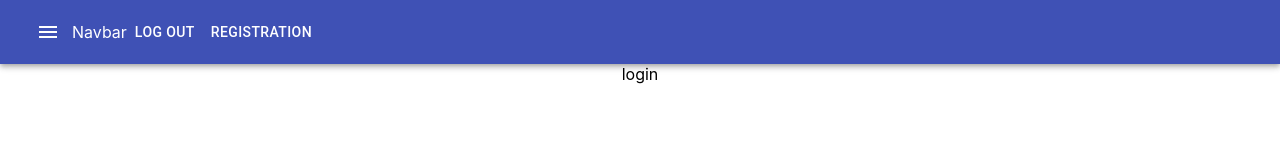
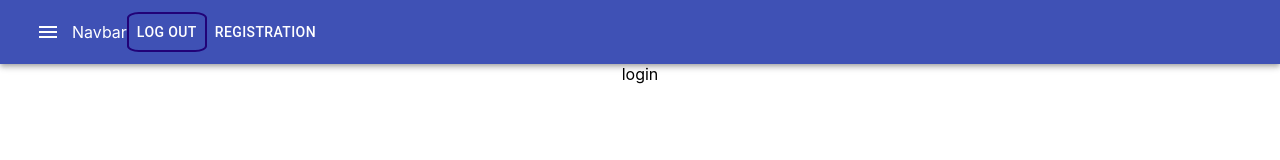
Before and after one commit to kRenelt/clientRaceForCash, a React (Create React App) app in the folder raceforcash/: page / in a window 1280 px wide. Shown: the top 160 px of the page. Built offline with nearby package versions, Linux system fonts and the light colour scheme.

Commit message:
added bootstrap and registration button to navbar

```diff
--- a/raceforcash/package.json
+++ b/raceforcash/package.json
@@ -12,7 +12,9 @@
     "@types/jest": "^24.9.1",
     "@types/node": "^12.12.53",
     "axios": "^0.19.2",
+    "bootstrap": "^4.5.0",
     "react": "^16.13.1",
+    "react-bootstrap": "^1.3.0",
     "react-dom": "^16.13.1",
     "react-redux": "^7.2.1",
     "react-router": "^5.2.0",
--- /dev/null
+++ b/raceforcash/src/components/navbar/navbar.component.css
@@ -0,0 +1,6 @@
+.logOut {
+    display: flex;
+    float: right;
+    border: 2px solid rgb(33, 2, 119);
+    border-radius: 15%;
+}
--- a/raceforcash/src/components/navbar/navbar.component.tsx
+++ b/raceforcash/src/components/navbar/navbar.component.tsx
@@ -2,6 +2,7 @@ import React from 'react';
 import { RouteComponentProps, withRouter } from 'react-router';
 import { Button, AppBar, Toolbar, IconButton, Menu, MenuItem } from '@material-ui/core';
 import MenuIcon from '@material-ui/icons/Menu';
+import './navbar.component.css';
 
 export const NavbarComponent: React.FC<RouteComponentProps> = (props) => {
 
@@ -24,8 +25,8 @@ export const NavbarComponent: React.FC<RouteComponentProps> = (props) => {
                     color="inherit"
                   >
                     <MenuIcon />
-                  </IconButton>
-                  <Menu
+             </IconButton>
+            <Menu
                     id="menu-appbar"
                     anchorEl={anchorEl}
                     anchorOrigin={{
@@ -42,10 +43,12 @@ export const NavbarComponent: React.FC<RouteComponentProps> = (props) => {
                   >
                     <MenuItem onClick={() => props.history.push('/stable')}>Stable</MenuItem>
                     <MenuItem onClick={() => props.history.push('/home')}>Races</MenuItem>
-                  </Menu>
+            </Menu>
             Navbar
             <div className="logOut">
                <Button color="inherit"  onClick={() => logOutButton()} >Log Out</Button>
+               </div>
+               <div>
                <Button color="inherit"  onClick={() => props.history.push('registration') }>Registration</Button>
              </div>
              </Toolbar>
```
Also changed, not shown: 1 other file (tests, documents, lock files or other folders).
